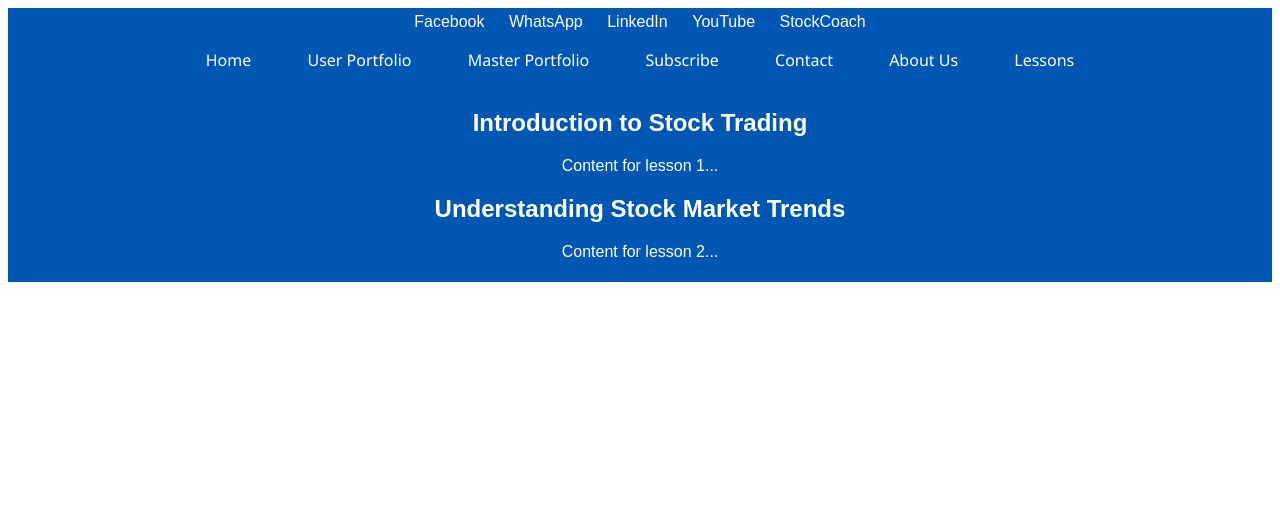
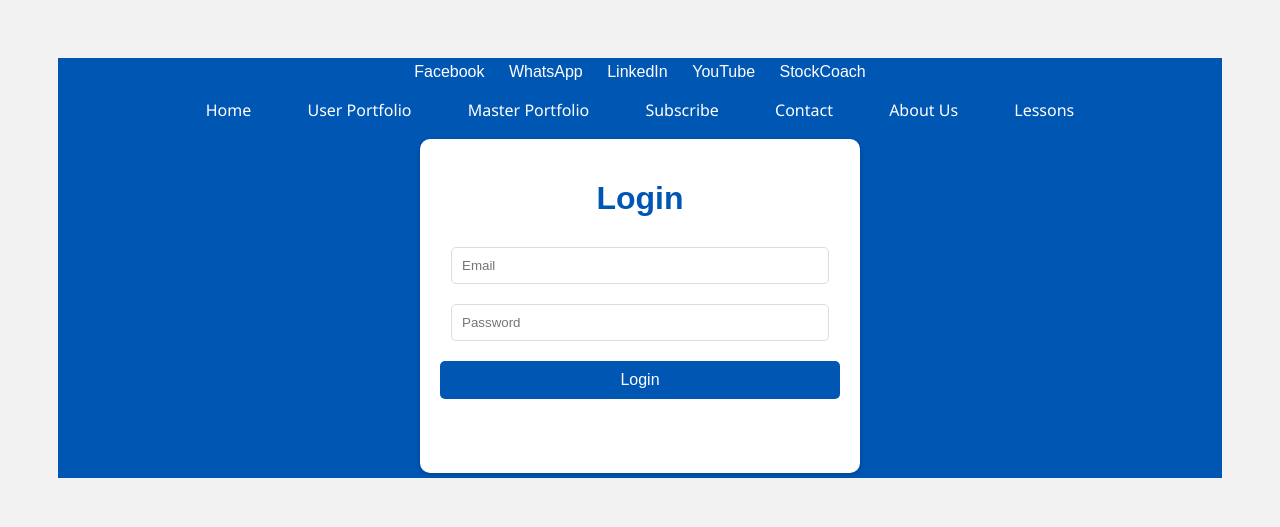
Before and after one commit to mastindersingh/stock-db, a Flask app: page /lessons in a window 1280 px wide. Shown: the top 527 px of the page. Run offline with Flask 2, Linux system fonts and the light colour scheme.

Commit message:
Update lessons.html

```diff
--- a/templates/lessons.html
+++ b/templates/lessons.html
@@ -1,22 +1,112 @@
-<!-- templates/lessons.html -->
 <!DOCTYPE html>
-<html lang="en">
+<html>
 <head>
-    {% extends "base.html" %}
-    {% block title %}Stock Trading Lessons{% endblock %}
+    <title>Login</title>
+    <style>
+        body {
+            font-family: 'Segoe UI', Tahoma, Geneva, Verdana, sans-serif;
+            background-color: #f2f2f2;
+            text-align: center;
+            padding: 50px;
+            color: #333;
+        }
+
+        .container {
+            max-width: 400px;
+            margin: auto;
+            padding: 20px;
+            background-color: #fff;
+            border-radius: 10px;
+            box-shadow: 0 2px 5px rgba(0, 0, 0, 0.2);
+        }
+
+        h1 {
+            color: #0056b3;
+            margin-bottom: 30px;
+        }
+
+        input[type=email], input[type=password] {
+            width: calc(100% - 22px);
+            padding: 10px;
+            margin-bottom: 20px;
+            border: 1px solid #ddd;
+            border-radius: 5px;
+            box-sizing: border-box;
+        }
+
+        button {
+            width: 100%;
+            background-color: #0056b3;
+            color: white;
+            padding: 10px;
+            border: none;
+            border-radius: 5px;
+            cursor: pointer;
+            font-size: 16px;
+        }
+
+        button:hover {
+            background-color: #004494;
+        }
+
+        .register-container {
+            margin-top: 20px;
+        }
+
+        .register-container a {
+            color: #007bff;
+            text-decoration: none;
+        }
+
+        .register-container a:hover {
+            text-decoration: underline;
+        }
+
+        /* Navbar styles */
+        .navbar {
+            overflow: hidden;
+            background-color: #0056b3;
+            font-family: 'Segoe UI', Tahoma, Geneva, Verdana, sans-serif;
+            text-align: center;
+            padding: 10px 0;
+        }
+
+        .navbar a {
+            display: inline-block;
+            color: white;
+            padding: 8px 16px;
+            text-decoration: none;
+        }
+
+        .navbar a:hover {
+            background-color: #004494;
+            color: white;
+        }
+    </style>
 </head>
 <body>
-    {% block content %}
-    <main>
-        <!-- Lesson Content Here -->
-        {% for lesson in lessons %}
-        <article>
-            <h2>{{ lesson.title }}</h2>
-            <p>{{ lesson.content }}</p>
-            <!-- You can add more lesson details here as needed -->
-        </article>
-        {% endfor %}
-    </main>
-    {% endblock %}
+{% extends 'base.html' %}
+
+{% block title %}
+Login
+{% endblock %}
+
+{% block content %}
+
+
+    <div class="container">
+        <h1>Login</h1>
+        <form method="post" action="/login">
+            <input type="email" name="email" placeholder="Email">
+            <input type="password" name="password" placeholder="Password">
+            <button type="submit">Login</button>
+        </form>
+
+        <div class="register-container">
+            <!-- Link to Registration Page -->
+            <p>Don't have an account? <a href="/register">Register here</a>.</p>
+        </div>
+    </div>
+{% endblock %}
 </body>
 </html>
```
